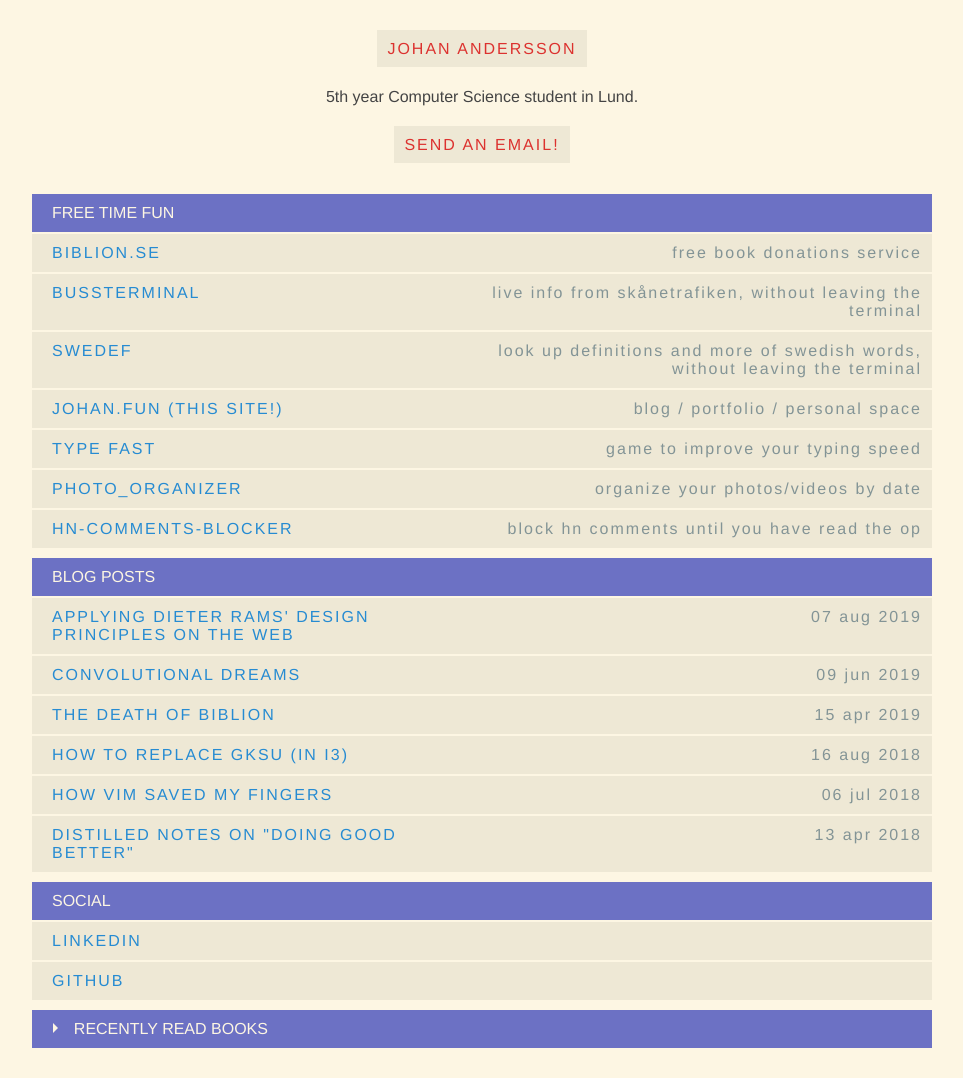
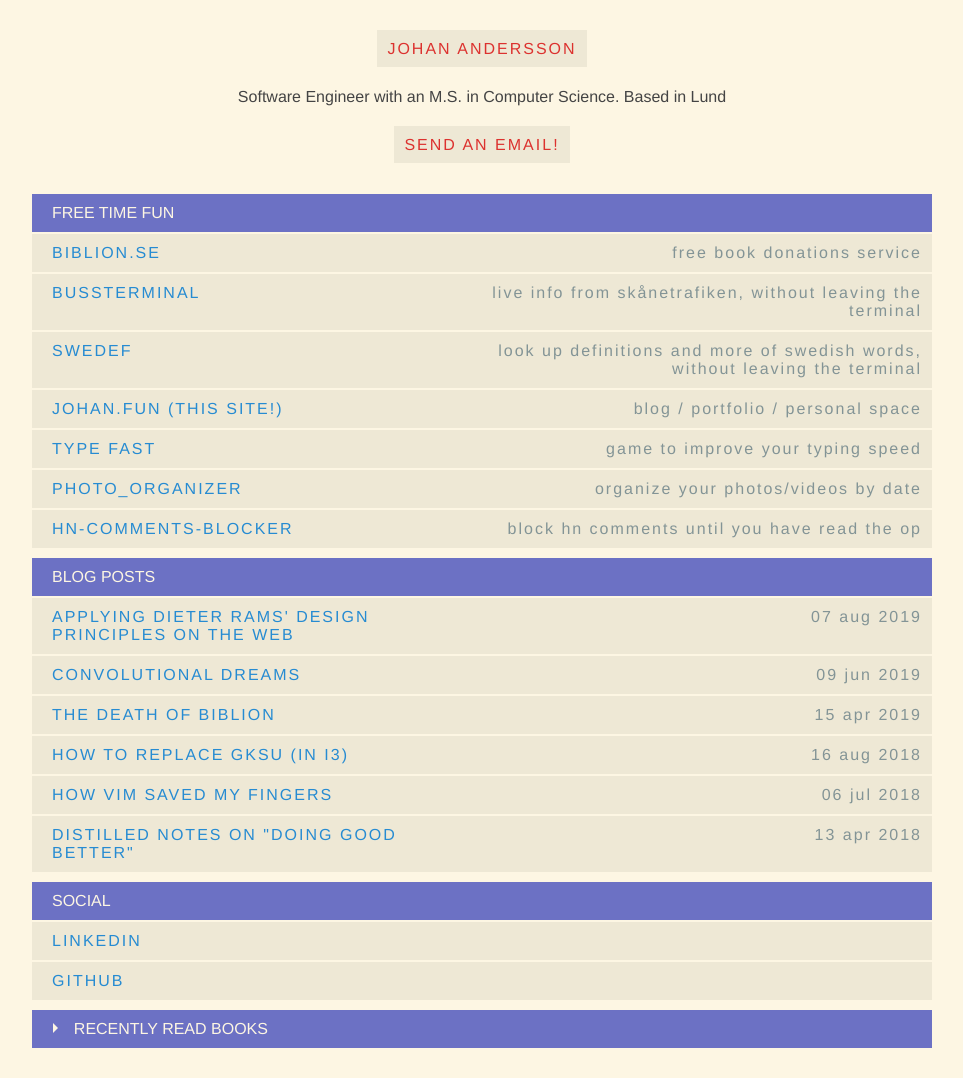
Before and after one commit to johan-andersson01/johan-andersson01.github.io, a Jekyll site: the page built from index.html, in a window 1280 px wide. Shown: the whole page, without its empty margins (158-1121 px from the left). Built offline with Jekyll 4.4.1, drawn with Linux system fonts in a browser that asks for light colours.

Commit message:
Change occupation

```diff
--- a/_includes/header.html
+++ b/_includes/header.html
@@ -2,7 +2,7 @@
     <a href="/">
         Johan Andersson
     </a>
-    <p>5th year Computer Science student in Lund.</p>
+    <p>Software Engineer with an M.S. in Computer Science. Based in Lund</p>
     <div class="header-footer">
         <a href="mailto:johan-andersson01@protonmail.com">Send an email!</a>
     </div>
```
